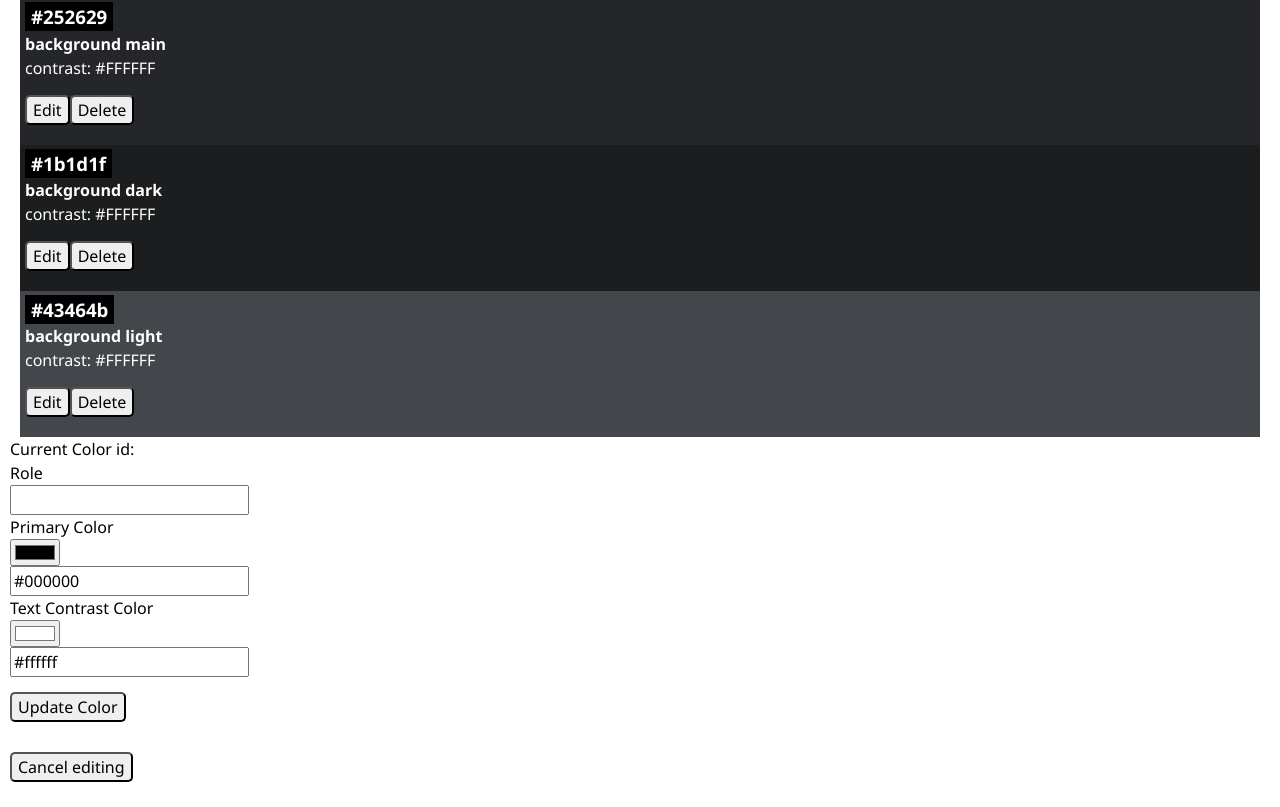
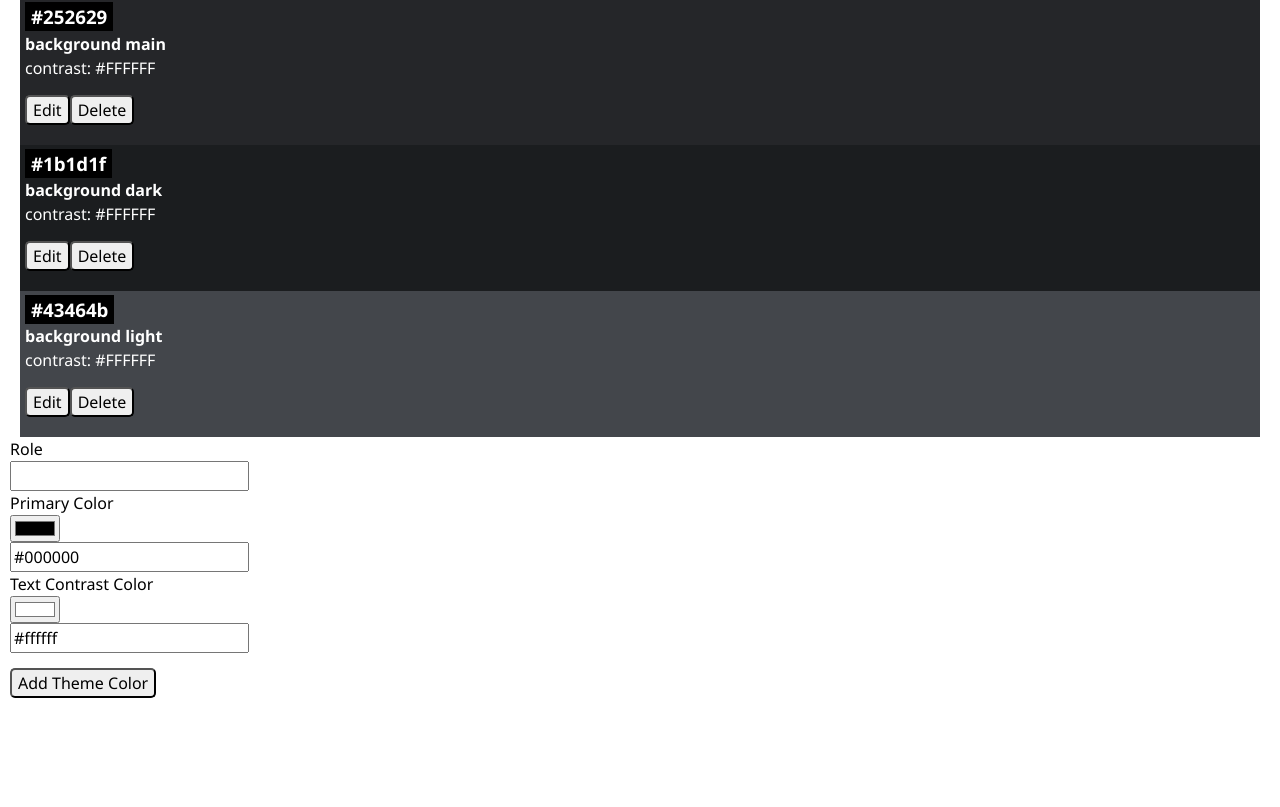
Before and after one commit to vscps/theme-creator-app, a React (Vite) app: page / in a window 1280 px wide. Shown: the part 936-1743 px from the top of the page. After the commit the page ends 1659 px from the top, so only its background shows below. Built offline with nearby package versions, Linux system fonts and the light colour scheme.

Commit message:
Finished refactoring and made the form prefilled in edit mode

```diff
--- a/src/App.jsx
+++ b/src/App.jsx
@@ -6,18 +6,13 @@ import { useState } from "react";
 
 function App() {
   const [themeColors, setThemeColors] = useState(initialColors);
-  const [isDeletionMode, setDeletionMode] = useState(false);
-  const [isEditMode, setEditMode] = useState(false);
   const numColors = themeColors.length;
 
   function handleDeleteColor(id) {
-    setDeletionMode(false);
     setThemeColors(themeColors.filter((color) => color.id !== id));
   }
 
-  function handleEditColor(id) {
-    setEditMode(true);
-  }
+  function handleEditColor(id) {}
 
   return (
     <>
@@ -29,23 +24,15 @@ function App() {
             key={color.id}
             color={color}
             handleDelete={handleDeleteColor}
-            setDeletionMode={setDeletionMode}
-            isDeletionMode={isDeletionMode}
-            isEditMode={isEditMode}
-            setEditMode={setEditMode}
-            colorSet={themeColors}
+            themeColors={themeColors}
             id={color.id}
           />
         );
       })}
       {/* Add Form below list of colors */}
       <ColorForm
-        colorSet={themeColors}
-        setColorSet={setThemeColors}
-        setDeletionMode={setDeletionMode}
-        isDeletionMode={isDeletionMode}
-        isEditMode={isEditMode}
-        setEditMode={setEditMode}
+        themeColors={themeColors}
+        setThemeColors={setThemeColors}
       ></ColorForm>
       {numColors == 0 ? (
         <p>No colors available. Start by adding a color.</p>
--- a/src/Components/Color/Color.jsx
+++ b/src/Components/Color/Color.jsx
@@ -6,17 +6,13 @@ import { Fragment } from "react";
 
 export default function Color({
   color,
+  themeColors,
   setThemeColors,
   handleDelete,
-  isDeletionMode,
-  setDeletionMode,
-  isEditMode,
-  setEditMode,
-  colorSet,
   id,
 }) {
-  const [isVisible, setVisibility] = useState(false);
   const [currentColorId, setCurrentColorId] = useState(null);
+  const [currentDeleteId, setCurrentDeleteId] = useState(null);
 
   return (
     <div
@@ -30,14 +26,14 @@ export default function Color({
       <h4>{color.role}</h4>
       <p>contrast: {color.contrastText}</p>
       <div className="button-area">
-        {isDeletionMode === true ? (
+        {currentDeleteId === color.id ? (
           <Fragment>
             <div className="message">Really delete?</div>
             <Button
               type="button"
               text="Cancel"
               onClick={() => {
-                setDeletionMode(false);
+                setCurrentDeleteId(null);
               }}
             ></Button>
             <Button
@@ -45,6 +41,7 @@ export default function Color({
               text="Delete now"
               onClick={() => {
                 handleDelete(color.id);
+                setCurrentDeleteId(null);
               }}
             ></Button>
           </Fragment>
@@ -52,26 +49,23 @@ export default function Color({
           ""
         )}
         {/* State buttons for toggling edit and deletion modes */}
-        {currentColorId === null && isDeletionMode === false ? (
+        {currentColorId === null && !currentDeleteId ? (
           <Button
             type="button"
             text="Edit"
             onClick={() => {
-              // setEditMode(true);
               setCurrentColorId(id);
             }}
           ></Button>
         ) : (
           ""
         )}
-        {isDeletionMode !== true && currentColorId == null ? (
+        {!currentDeleteId && currentColorId == null ? (
           <Button
             type="button"
             text="Delete"
             onClick={() => {
-              setVisibility(!isVisible);
-              setDeletionMode(true);
-              // setEditMode(false);
+              setCurrentDeleteId(id);
               setCurrentColorId(null);
             }}
           ></Button>
@@ -79,15 +73,12 @@ export default function Color({
           ""
         )}
         {/* Toggle EditForm in edit state only and only for the current color */}
-        {colorSet.map((color) =>
+        {themeColors.map((color) =>
           color.id === currentColorId ? (
             <Fragment key={color.id}>
               <ColorForm
-                colorSet={colorSet}
-                setColorSet={setThemeColors}
+                themeColors={themeColors}
                 setThemeColors={setThemeColors}
-                isDeletionMode={isDeletionMode}
-                setDeletionMode={setDeletionMode}
                 currentColorId={currentColorId}
                 setCurrentColorId={setCurrentColorId}
               ></ColorForm>
--- a/src/Components/ColorForm/ColorForm.jsx
+++ b/src/Components/ColorForm/ColorForm.jsx
@@ -5,13 +5,11 @@ import { v4 as uuid } from "uuid";
 import Button from "../Button/Button";
 import TextInput from "../FormInputs/TextInput";
 import { Fragment } from "react";
+import { useEffect } from "react";
 
 export default function ColorForm({
-  colorSet,
-  setColorSet,
+  themeColors,
   setThemeColors,
-  isDeletionMode,
-  setDeletionMode,
   currentColorId,
   setCurrentColorId,
 }) {
@@ -21,32 +19,66 @@ export default function ColorForm({
     role: "",
   });
 
-  function handleAddThemeColor(event) {
+  // Prefill the form fields with the current color values in edit mode
+  // Compare the current color that is edited with the array of all colors to find the current color values
+  useEffect(() => {
+    if (currentColorId) {
+      const colorToEdit = themeColors.find((c) => c.id === currentColorId);
+      if (colorToEdit) {
+        setCurrentColor({
+          hex: colorToEdit.hex,
+          contrastText: colorToEdit.contrastText,
+          role: colorToEdit.role,
+        });
+      }
+    }
+  }, [currentColorId, themeColors]);
+
+  function handleThemeColor(event) {
     event.preventDefault();
     const role = event.target.role.value;
-    const colorData = { id: uuid(), ...currentColor, role: role };
 
-    setColorSet([colorData, ...colorSet]);
+    if (currentColorId) {
+      // Edit mode: update form with existing color values
+      const updatedColors = themeColors.map((color) =>
+        color.id === currentColorId
+          ? { ...color, ...currentColor, role }
+          : color
+      );
+      setThemeColors(updatedColors);
+      setCurrentColorId(null);
+    } else {
+      // Add mode: Take the default state for the currentColor, construct a new object and add it to the theme colors array
+      const colorData = { id: uuid(), ...currentColor, role: role };
+      setThemeColors([colorData, ...themeColors]);
+    }
 
-    // Reset the current color fields after adding
+    // Reset the form after the editing or adding action back to its default values
     setCurrentColor({
       hex: "#000000",
       contrastText: "#ffffff",
       role: "",
     });
 
-    event.target.role.value = "";
+    event.target.reset();
   }
 
   return (
-    <form onSubmit={handleAddThemeColor} className="colorForm">
-      <p>Current Color id: {currentColorId}</p>
+    <form onSubmit={handleThemeColor} className="colorForm">
       <label htmlFor="role" aria-required>
         Role
       </label>
-      <TextInput type="text" name="role" required="true"></TextInput>
+      <TextInput
+        type="text"
+        name="role"
+        value={currentColor.role}
+        onChange={(event) =>
+          setCurrentColor({ ...currentColor, role: event.target.value })
+        }
+        required="true"
+      ></TextInput>
       {/* <ul>
-        {colorSet.map((color) => (
+        {themeColors.map((color) => (
           <li key="newColor">
             <ColorInput colorRole={color.role} hexColor={color.hex} />
             <ColorInput
@@ -64,8 +96,6 @@ export default function ColorForm({
                 colorName="hex"
                 hexColor={currentColor.hex}
                 colorDescription={"Primary Color"}
-                setDeletionMode={setDeletionMode}
-                isDeletionMode={isDeletionMode}
                 setThemeColors={setThemeColors}
                 onChangeFunction={(event) =>
                   setCurrentColor({ ...currentColor, hex: event.target.value })
@@ -75,8 +105,6 @@ export default function ColorForm({
                 colorName="contrastText"
                 hexColor={currentColor.contrastText}
                 colorDescription={"Text Contrast Color"}
-                setDeletionMode={setDeletionMode}
-                isDeletionMode={isDeletionMode}
                 setThemeColors={setThemeColors}
                 onChangeFunction={(event) =>
                   setCurrentColor({
@@ -90,20 +118,19 @@ export default function ColorForm({
         </ul>
       </Fragment>
 
-      <Button
-        type="submit"
-        text={currentColorId !== null ? "Update Color" : "Add Theme Color"}
-      ></Button>
-      {/* Cancel-Button for cancelling color edition mode */}
-      {currentColorId !== null ? (
-        <Button
-          type="button"
-          text="Cancel editing"
-          onClick={() => setCurrentColorId(null)}
-        ></Button>
+      {currentColorId ? (
+        <Fragment>
+          <Button type="submit" text="Update Color"></Button>
+          <Button
+            type="button"
+            text="Cancel editing"
+            onClick={() => setCurrentColorId(null)}
+          ></Button>
+        </Fragment>
       ) : (
-        ""
+        <Button type="submit" text="Add Theme Color"></Button>
       )}
+      {/* Buttons for color edition mode */}
     </form>
   );
 }
```
